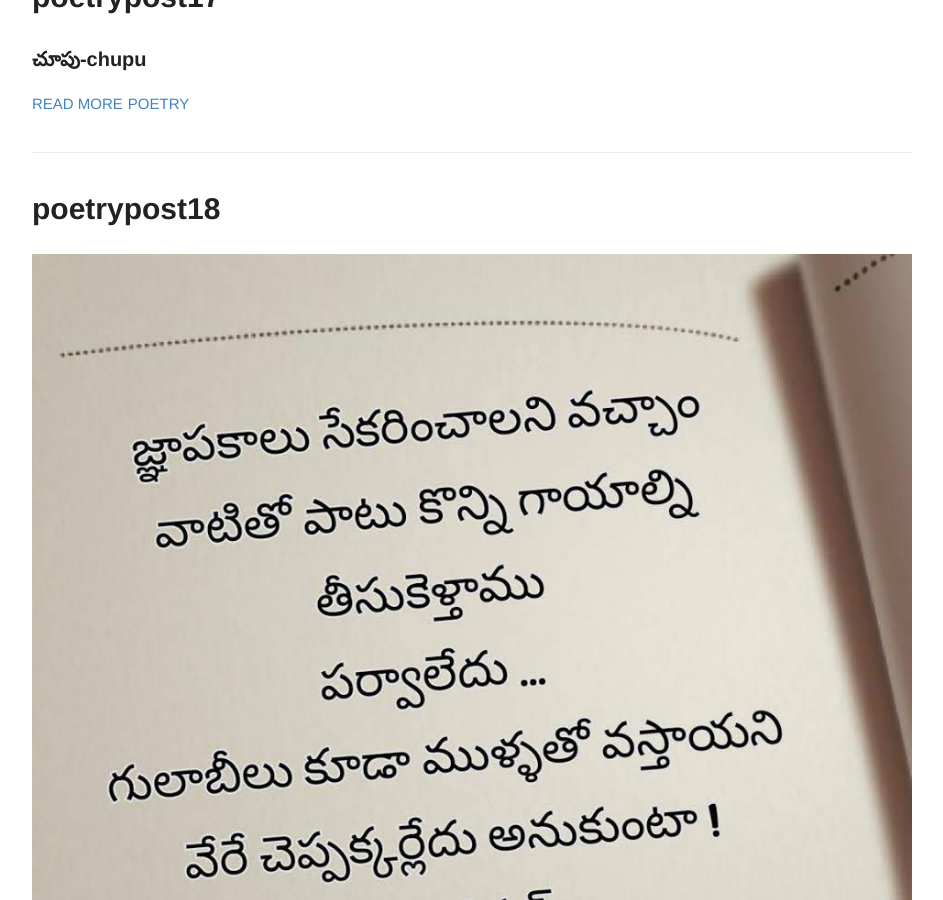
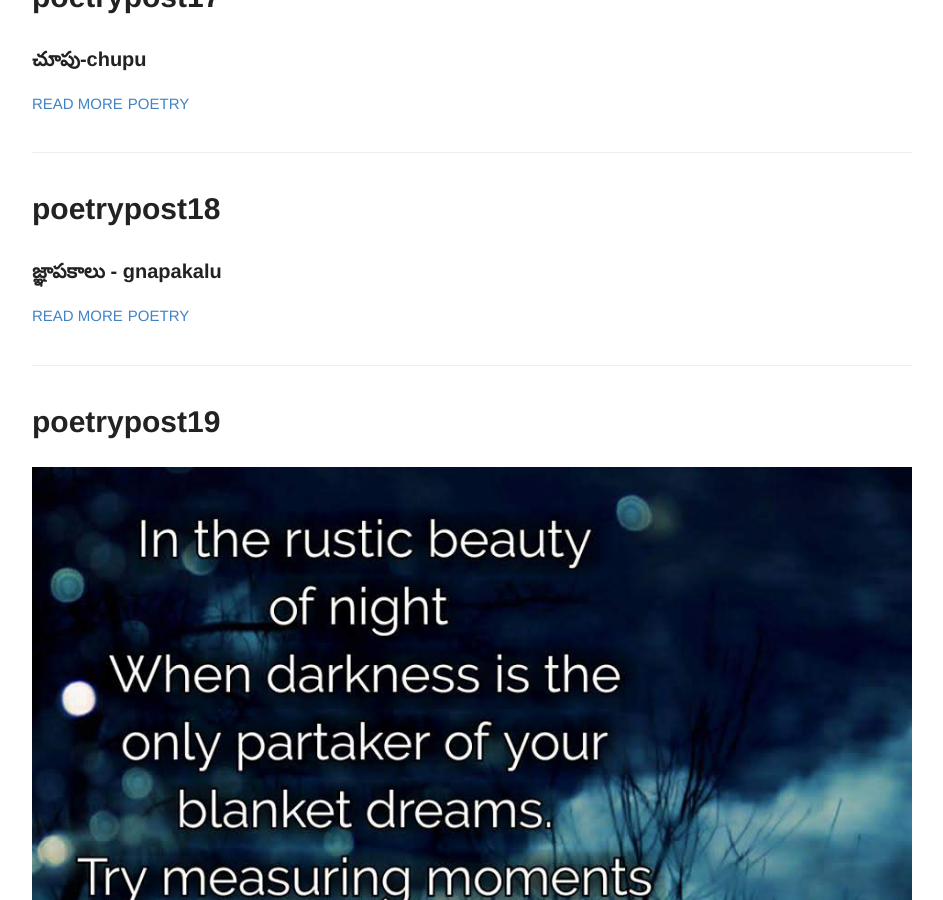
Before and after one commit to rsk/rsk.github.io, a Jekyll site: the page built from index.html, in a window 1280 px wide and 900 px high, scrolled down 9345 px. Shown: the whole window, without its empty margins (168-1111 px from the left). Built offline with Jekyll 4.4.1, drawn with Linux system fonts in a browser that asks for light colours.

Commit message:
update excerpt

```diff
--- a/_posts/2014-6-24-poetrypost18.md
+++ b/_posts/2014-6-24-poetrypost18.md
@@ -2,6 +2,7 @@
 layout: post
 title: poetrypost18
 number: 18
+excerpt: జ్ఞాపకాలు - gnapakalu
 tags:
   - poetry
 
```
